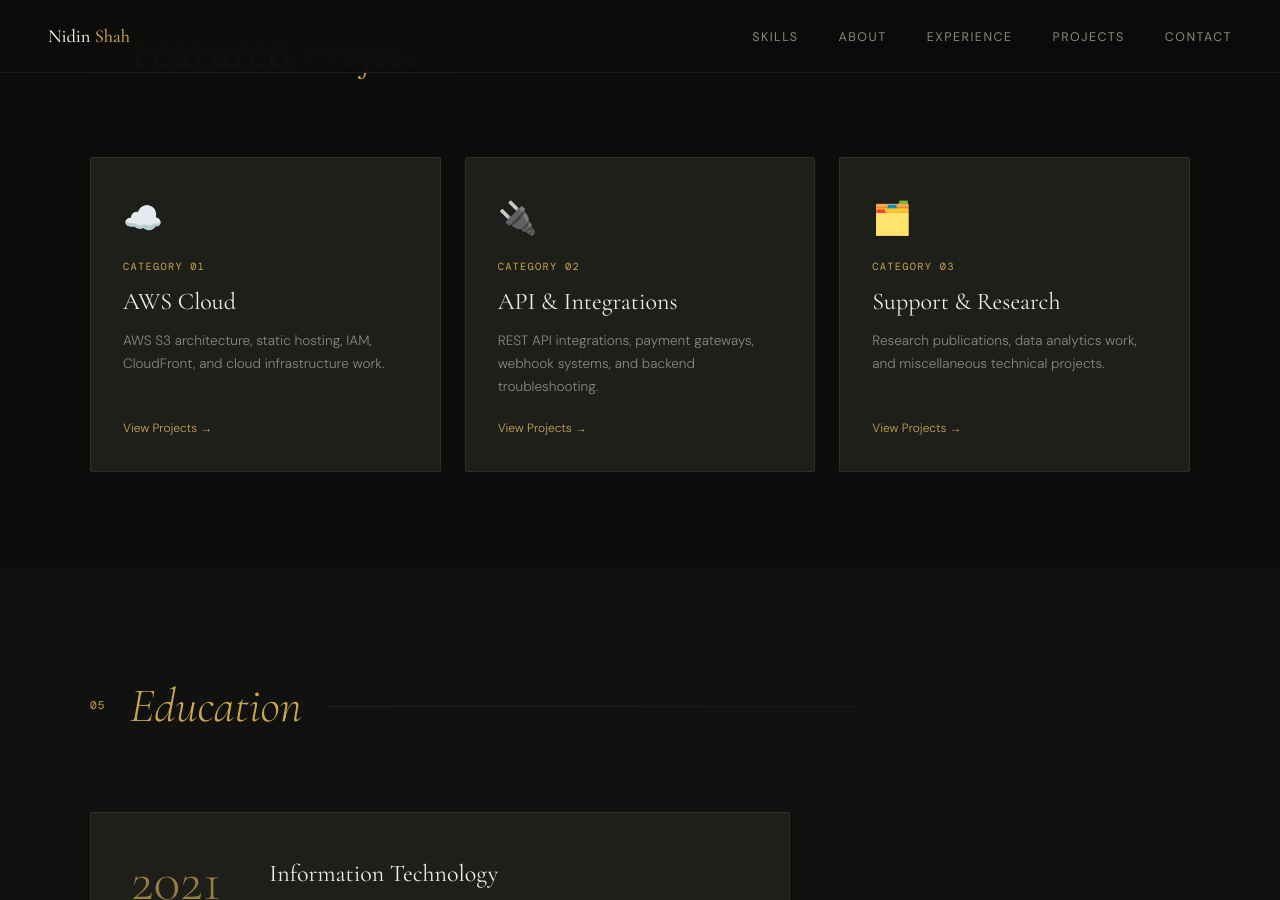
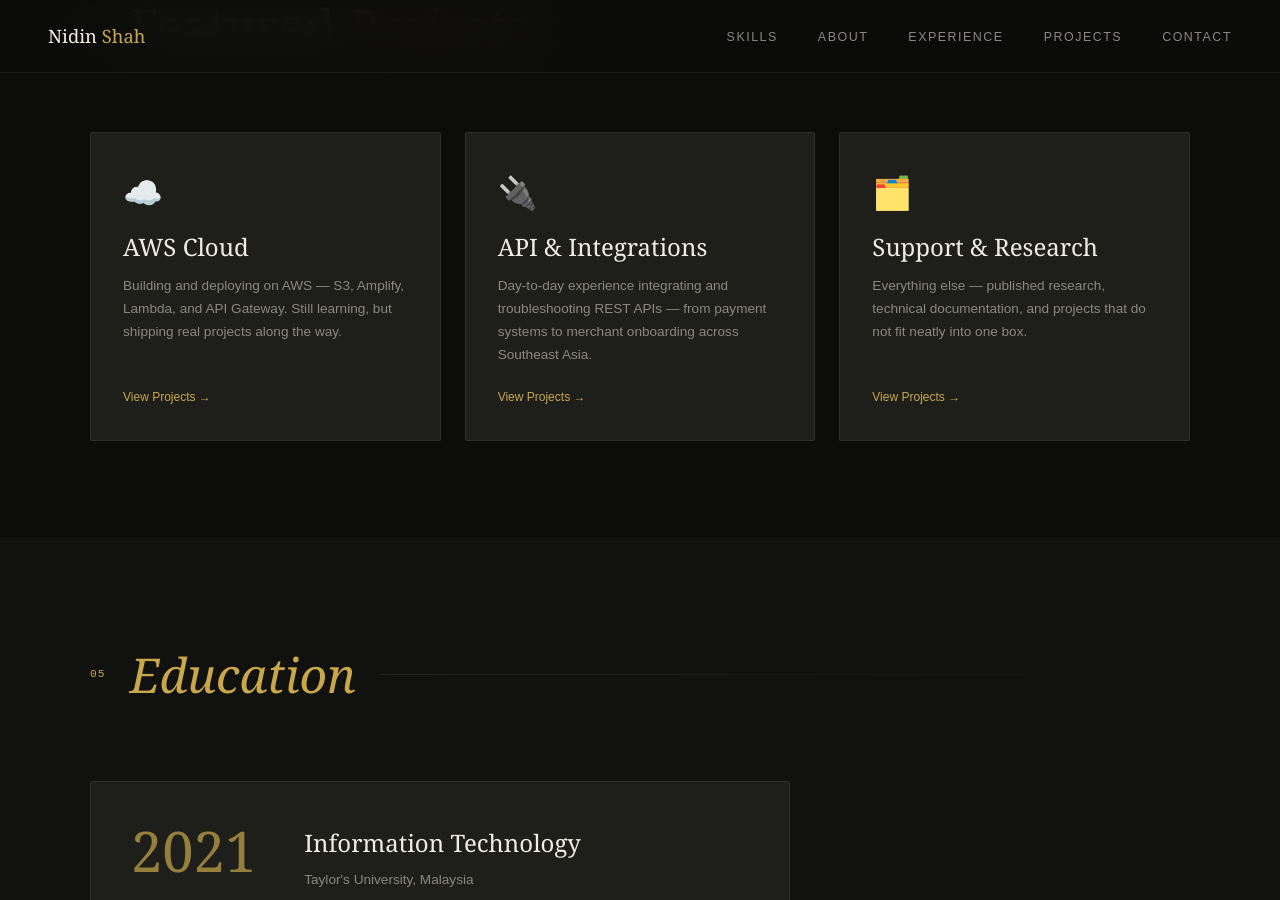
Before and after one commit to nidinshah/nidinshah.github.io, a Jekyll site: the page index.html, which Jekyll copies as it is, in a window 1280 px wide and 900 px high, scrolled down 3401 px. Built offline with Jekyll 4.4.1, drawn with Linux system fonts in a browser that asks for light colours.

Commit message:
Update project card descriptions

```diff
--- a/index.html
+++ b/index.html
@@ -1,13 +1,13 @@
 <!DOCTYPE html>
-<html lang="en">
-<head>
-<meta charset="UTF-8">
+<!-- saved from url=(0050)file:///C:/Users/PC/nidinshah.github.io/index.html -->
+<html lang="en"><head><meta http-equiv="Content-Type" content="text/html; charset=UTF-8">
+
 <meta name="viewport" content="width=device-width, initial-scale=1.0">
-<title>Nidin Shah Ryidhzuan | API, Cloud & Data Analytics</title>
+<title>Nidin Shah Ryidhzuan | API, Cloud &amp; Data Analytics</title>
 <meta name="description" content="API, Cloud, and Data Analytics enthusiast.">
-<link rel="preconnect" href="https://fonts.googleapis.com">
-<link rel="preconnect" href="https://fonts.gstatic.com" crossorigin>
-<link href="https://fonts.googleapis.com/css2?family=Cormorant+Garamond:ital,wght@0,300;0,400;0,500;1,300;1,400&family=DM+Sans:wght@300;400;500&family=DM+Mono:wght@400;500&display=swap" rel="stylesheet">
+<link rel="preconnect" href="https://fonts.googleapis.com/">
+<link rel="preconnect" href="https://fonts.gstatic.com/" crossorigin="">
+<link href="./Nidin Shah Ryidhzuan _ API, Cloud &amp; Data Analytics_files/css2" rel="stylesheet">
 <style>
 *,*::before,*::after{box-sizing:border-box;margin:0;padding:0}
 :root{
@@ -194,13 +194,13 @@
 <body>
 
 <nav>
-  <a class="nav-logo" href="#">Nidin <span>Shah</span></a>
+  <a class="nav-logo" href="file:///C:/Users/PC/nidinshah.github.io/index.html#">Nidin <span>Shah</span></a>
   <ul class="nav-links">
-    <li><a href="#skills">Skills</a></li>
-    <li><a href="#about">About</a></li>
-    <li><a href="#experience">Experience</a></li>
-    <li><a href="#projects">Projects</a></li>
-    <li><a href="#contact">Contact</a></li>
+    <li><a href="file:///C:/Users/PC/nidinshah.github.io/index.html#skills">Skills</a></li>
+    <li><a href="file:///C:/Users/PC/nidinshah.github.io/index.html#about">About</a></li>
+    <li><a href="file:///C:/Users/PC/nidinshah.github.io/index.html#experience">Experience</a></li>
+    <li><a href="file:///C:/Users/PC/nidinshah.github.io/index.html#projects">Projects</a></li>
+    <li><a href="file:///C:/Users/PC/nidinshah.github.io/index.html#contact">Contact</a></li>
   </ul>
   <button class="hamburger" id="hamburger" aria-label="Open menu">
     <span></span><span></span><span></span>
@@ -208,11 +208,11 @@
 </nav>
 
 <div class="mobile-menu" id="mobileMenu">
-  <a href="#skills">Skills</a>
-  <a href="#about">About</a>
-  <a href="#experience">Experience</a>
-  <a href="#projects">Projects</a>
-  <a href="#contact">Contact</a>
+  <a href="file:///C:/Users/PC/nidinshah.github.io/index.html#skills">Skills</a>
+  <a href="file:///C:/Users/PC/nidinshah.github.io/index.html#about">About</a>
+  <a href="file:///C:/Users/PC/nidinshah.github.io/index.html#experience">Experience</a>
+  <a href="file:///C:/Users/PC/nidinshah.github.io/index.html#projects">Projects</a>
+  <a href="file:///C:/Users/PC/nidinshah.github.io/index.html#contact">Contact</a>
 </div>
 <section class="hero" id="home">
   <div class="hero-grid container">
@@ -222,13 +222,13 @@
       <p class="hero-tagline">API, Cloud &amp; Data Analytics enthusiast.</p>
       <div class="hero-actions">
         <a class="btn btn-primary" href="mailto:nidinshah@outlook.com">Get in Touch</a>
-        <a class="btn btn-ghost" href="assets/resume.pdf" target="_blank">Download CV</a>
+        <a class="btn btn-ghost" href="file:///C:/Users/PC/nidinshah.github.io/assets/resume.pdf" target="_blank">Download CV</a>
         <a class="btn btn-ghost" href="https://www.linkedin.com/in/nidin-shah" target="_blank">LinkedIn ↗</a>
       </div>
     </div>
     <div class="hero-photo">
       <div class="hero-photo-frame">
-        <img src="assets/img/headshot_circle.png" alt="Nidin Shah" onerror="this.parentElement.innerHTML='<div class=\'hero-photo-placeholder\'><span>NS</span></div>'">
+        <img src="./Nidin Shah Ryidhzuan _ API, Cloud &amp; Data Analytics_files/headshot_circle.png" alt="Nidin Shah" onerror="this.parentElement.innerHTML=&#39;&lt;div class=\&#39;hero-photo-placeholder\&#39;&gt;&lt;span&gt;NS&lt;/span&gt;&lt;/div&gt;&#39;">
       </div>
     </div>
   </div>
@@ -237,21 +237,21 @@
 
 <section id="skills">
   <div class="container">
-    <div class="section-header reveal"><span class="section-number">01</span><h2 class="section-title">Technical <em>Skills</em></h2><div class="section-line"></div></div>
-    <p class="skills-intro reveal reveal-delay-1">Proficient across the full stack of modern data and cloud infrastructure — from scripting and querying to cloud-native deployment and API integration.</p>
+    <div class="section-header reveal visible"><span class="section-number">01</span><h2 class="section-title">Technical <em>Skills</em></h2><div class="section-line"></div></div>
+    <p class="skills-intro reveal reveal-delay-1 visible">Proficient across the full stack of modern data and cloud infrastructure — from scripting and querying to cloud-native deployment and API integration.</p>
     <div class="skills-grid">
-      <div class="skill-card reveal reveal-delay-2"><span class="skill-icon">🗄️</span><div class="skill-name">SQL</div><div class="skill-type">Database</div></div>
-      <div class="skill-card reveal reveal-delay-3"><span class="skill-icon">☁️</span><div class="skill-name">AWS</div><div class="skill-type">Cloud</div></div>
-      <div class="skill-card reveal reveal-delay-4"><span class="skill-icon">❄️</span><div class="skill-name">Snowflake</div><div class="skill-type">Data Warehouse</div></div>
-      <div class="skill-card reveal reveal-delay-1"><span class="skill-icon">📡</span><div class="skill-name">REST APIs</div><div class="skill-type">Integration</div></div>
-      <div class="skill-card reveal reveal-delay-2"><span class="skill-icon">🔬</span><div class="skill-name">Python</div><div class="skill-type">Engineering</div></div>
+      <div class="skill-card reveal reveal-delay-2 visible"><span class="skill-icon">🗄️</span><div class="skill-name">SQL</div><div class="skill-type">Database</div></div>
+      <div class="skill-card reveal reveal-delay-3 visible"><span class="skill-icon">☁️</span><div class="skill-name">AWS</div><div class="skill-type">Cloud</div></div>
+      <div class="skill-card reveal reveal-delay-4 visible"><span class="skill-icon">❄️</span><div class="skill-name">Snowflake</div><div class="skill-type">Data Warehouse</div></div>
+      <div class="skill-card reveal reveal-delay-1 visible"><span class="skill-icon">📡</span><div class="skill-name">REST APIs</div><div class="skill-type">Integration</div></div>
+      <div class="skill-card reveal reveal-delay-2 visible"><span class="skill-icon">🔬</span><div class="skill-name">Python</div><div class="skill-type">Engineering</div></div>
     </div>
   </div>
 </section>
 
 <section id="about">
   <div class="container">
-    <div class="section-header reveal"><span class="section-number">02</span><h2 class="section-title">About <em>Me</em></h2><div class="section-line"></div></div>
+    <div class="section-header reveal visible"><span class="section-number">02</span><h2 class="section-title">About <em>Me</em></h2><div class="section-line"></div></div>
     <div class="about-layout">
       <div class="about-text">
         <p class="reveal">A <strong>highly adaptable Technical Support Specialist</strong> with a track record in fintech, IT administration, and cloud infrastructure. I thrive at the intersection of backend systems and client success.</p>
@@ -277,7 +277,7 @@
         <h3 class="timeline-role">Solutions Support Specialist — APJ</h3>
         <p class="timeline-company">Impact.com (MarTech) </p>
         <ul class="timeline-bullets">
-          <li>Delivered enterprise-level product support to customers and partners across Asia Pacific & Japan via chat and
+          <li>Delivered enterprise-level product support to customers and partners across Asia Pacific &amp; Japan via chat and
 ticketing systems.</li>
           <li>Managed support cases end-to-end in Salesforce, Jira, and Slack — from logging through resolution and follow-up.</li>
           <li>Led full-cycle integrations for API, FTP, payment systems, contracts, and fraud-check processes, ensuring data accuracy.</li>
@@ -308,25 +308,25 @@
   <div class="container">
     <div class="section-header reveal"><span class="section-number">04</span><h2 class="section-title">Featured <em>Projects</em></h2><div class="section-line"></div></div>
     <div class="proj-cards">
-      <a class="proj-card reveal" href="projects/index.html">
+      <a class="proj-card reveal" href="file:///C:/Users/PC/nidinshah.github.io/projects/index.html">
         <div class="proj-card-icon">☁️</div>
-        <div class="proj-card-label">Category 01</div>
+
         <h3 class="proj-card-title">AWS Cloud</h3>
-        <p class="proj-card-desc">AWS S3 architecture, static hosting, IAM, CloudFront, and cloud infrastructure work.</p>
+        <p class="proj-card-desc">Building and deploying on AWS — S3, Amplify, Lambda, and API Gateway. Still learning, but shipping real projects along the way.</p>
         <span class="proj-card-link">View Projects →</span>
       </a>
-      <a class="proj-card reveal reveal-delay-2" href="projects/index.html">
+      <a class="proj-card reveal reveal-delay-2" href="file:///C:/Users/PC/nidinshah.github.io/projects/index.html">
         <div class="proj-card-icon">🔌</div>
-        <div class="proj-card-label">Category 02</div>
+
         <h3 class="proj-card-title">API &amp; Integrations</h3>
-        <p class="proj-card-desc">REST API integrations, payment gateways, webhook systems, and backend troubleshooting.</p>
+        <p class="proj-card-desc">Day-to-day experience integrating and troubleshooting REST APIs — from payment systems to merchant onboarding across Southeast Asia.</p>
         <span class="proj-card-link">View Projects →</span>
       </a>
-      <a class="proj-card reveal reveal-delay-3" href="projects/index.html">
+      <a class="proj-card reveal reveal-delay-3" href="file:///C:/Users/PC/nidinshah.github.io/projects/index.html">
         <div class="proj-card-icon">🗂️</div>
-        <div class="proj-card-label">Category 03</div>
+
         <h3 class="proj-card-title">Support &amp; Research</h3>
-        <p class="proj-card-desc">Research publications, data analytics work, and miscellaneous technical projects.</p>
+        <p class="proj-card-desc">Everything else — published research, technical documentation, and projects that do not fit neatly into one box.</p>
         <span class="proj-card-link">View Projects →</span>
       </a>
     </div>
@@ -358,7 +358,7 @@
       <div class="contact-links">
         <a class="contact-link reveal reveal-delay-1" href="mailto:nidinshah@outlook.com"><div class="contact-link-icon">✉️</div><div><div class="contact-link-label">Email</div><div class="contact-link-value">nidinshah@outlook.com</div></div></a>
         <a class="contact-link reveal reveal-delay-2" href="https://www.linkedin.com/in/nidin-shah" target="_blank"><div class="contact-link-icon">💼</div><div><div class="contact-link-label">LinkedIn</div><div class="contact-link-value">linkedin.com/in/nidin-shah</div></div></a>
-        <a class="contact-link reveal reveal-delay-3" href="assets/resume.pdf" target="_blank"><div class="contact-link-icon">📄</div><div><div class="contact-link-label">Resume</div><div class="contact-link-value">Download PDF</div></div></a>
+        <a class="contact-link reveal reveal-delay-3" href="file:///C:/Users/PC/nidinshah.github.io/assets/resume.pdf" target="_blank"><div class="contact-link-icon">📄</div><div><div class="contact-link-label">Resume</div><div class="contact-link-value">Download PDF</div></div></a>
       </div>
     </div>
   </div>
@@ -397,5 +397,6 @@
 }, { threshold: 0.1, rootMargin: '0px 0px -40px 0px' });
 document.querySelectorAll('.reveal').forEach(el => observer.observe(el));
 </script>
-</body>
-</html>
+
+
+</body></html>
```
